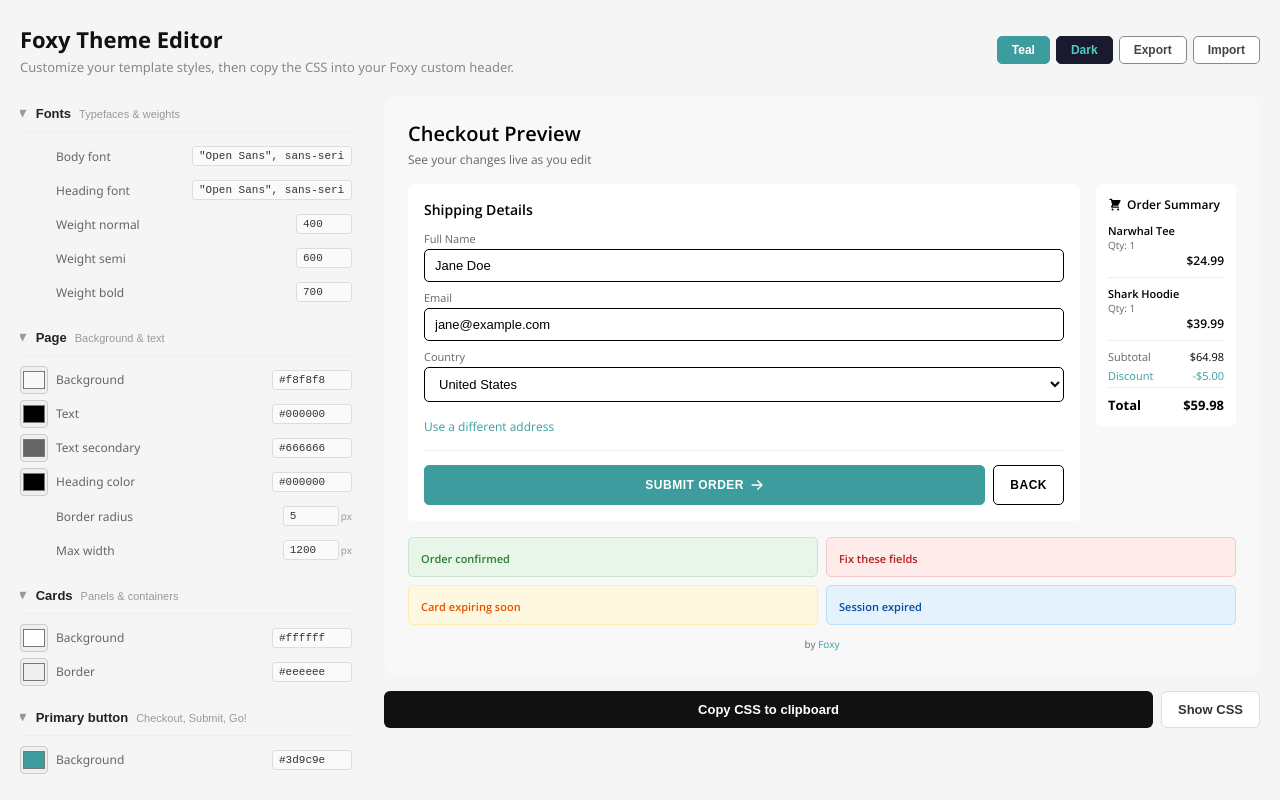
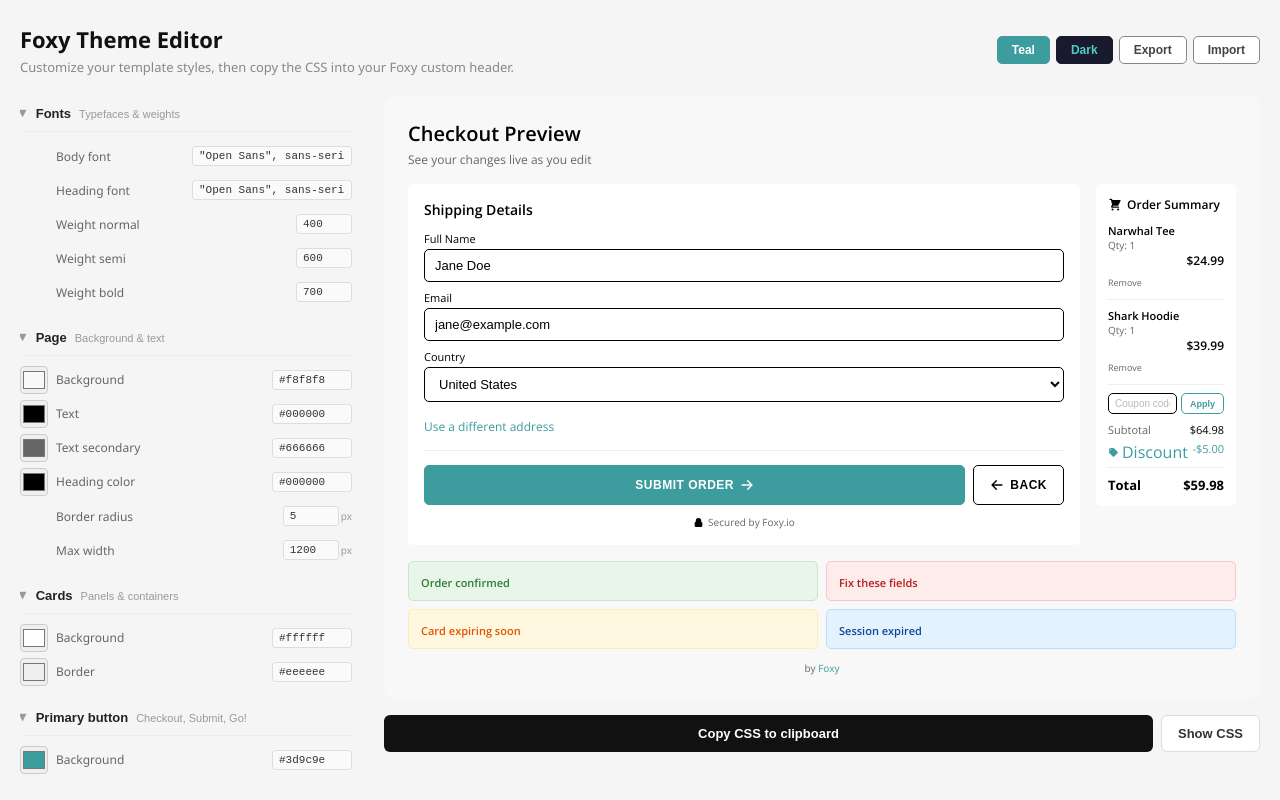
Before and after one commit to jesusmpds/foxy-theme-builder, a Next.js app: page / in a window 1280 px wide. Built offline with nearby package versions, Linux system fonts and the light colour scheme.

Commit message:
Enhance preview component with new styles and functionality for buttons, icons, and coupon input

```diff
--- a/foxy-theme-editor.module.css
+++ b/foxy-theme-editor.module.css
@@ -403,12 +403,26 @@
   background: var(--sec-bg);
   color: var(--sec-label);
   border-color: var(--sec-border);
+  display: inline-flex;
+  align-items: center;
+  justify-content: center;
+  gap: 6px;
 }
 
 .previewSecondaryBtn:hover {
   background: var(--sec-hover-bg);
   color: var(--sec-hover-label);
   border-color: var(--sec-hover-border);
+}
+
+/* Icon color switches on secondary button hover (matches production) */
+.previewSecondaryBtn .previewIcon {
+  fill: var(--icon-color);
+  transition: fill 0.2s ease;
+}
+
+.previewSecondaryBtn:hover .previewIcon {
+  fill: var(--icon-on-btn);
 }
 
 .previewSidebar {
@@ -516,6 +530,76 @@
 }
 
 /* ==========================================
+   8b. PREVIEW — Remove links, helper text,
+       coupon entry, small icons
+   ========================================== */
+
+.previewRemoveLink {
+  font-size: 9px;
+  text-decoration: none;
+  transition: color 0.15s;
+}
+
+.previewRemoveLink:hover {
+  color: var(--link-color);
+  text-decoration: underline;
+}
+
+.previewHelperText {
+  display: flex;
+  align-items: center;
+  justify-content: center;
+  gap: 4px;
+  margin-top: 10px;
+  font-size: 10px;
+}
+
+.previewIconSmall {
+  width: 11px;
+  height: 11px;
+  flex-shrink: 0;
+}
+
+.previewCouponRow {
+  display: flex;
+  gap: 4px;
+  margin-top: 8px;
+  margin-bottom: 8px;
+}
+
+.previewCouponInput {
+  flex: 1;
+  min-width: 0;
+  font-size: 10px;
+  padding: 4px 6px;
+  border-style: solid;
+  border-width: 1px;
+  outline: none;
+  box-sizing: border-box;
+}
+
+.previewCouponInput::placeholder {
+  opacity: 0.5;
+}
+
+.previewCouponBtn {
+  font-size: 9px;
+  font-weight: 600;
+  padding: 4px 8px;
+  background: transparent;
+  border-style: solid;
+  border-width: 1px;
+  cursor: pointer;
+  white-space: nowrap;
+}
+
+.previewDiscountRow {
+  display: flex;
+  align-items: center;
+  gap: 3px;
+}
+
+/* ==========================================
    9. CODE OUTPUT
    ========================================== */
 
--- a/foxy-theme-editor_1.jsx
+++ b/foxy-theme-editor_1.jsx
@@ -348,16 +348,18 @@ function Preview({ t }) {
         "--sec-hover-border": t.buttonSecondaryHoverBorder,
         "--input-focus": t.inputFocus,
         "--input-focus-ring": `${t.inputFocus}26`,
+        "--icon-color": t.iconColor,
         "--icon-on-btn": t.iconColorOnButton,
+        "--link-color": t.linkColor,
       }}
     >
       <div
         className={styles.previewHeading}
-        style={{ color: t.pageHeadingColor, fontFamily: t.fontHeading }}
+        style={{ color: t.pageHeadingColor, fontFamily: t.fontHeading, fontWeight: t.fontWeightSemi }}
       >
         Checkout Preview
       </div>
-      <div className={styles.previewSubheading} style={{ color: t.pageTextSecondary }}>
+      <div className={styles.previewSubheading} style={{ color: t.pageTextSecondary, fontWeight: t.fontWeightNormal }}>
         See your changes live as you edit
       </div>
 
@@ -366,13 +368,13 @@ function Preview({ t }) {
           <div className={styles.previewCard}>
             <div
               className={styles.previewCardHeading}
-              style={{ color: t.pageHeadingColor, fontFamily: t.fontHeading }}
+              style={{ color: t.pageHeadingColor, fontFamily: t.fontHeading, fontWeight: t.fontWeightSemi }}
             >
               Shipping Details
             </div>
 
             <div className={styles.previewFieldGroup}>
-              <label className={styles.previewFieldLabel} style={{ color: t.pageTextSecondary }}>
+              <label className={styles.previewFieldLabel} style={{ color: t.pageText }}>
                 Full Name
               </label>
               <input
@@ -389,7 +391,7 @@ function Preview({ t }) {
             </div>
 
             <div className={styles.previewFieldGroup}>
-              <label className={styles.previewFieldLabel} style={{ color: t.pageTextSecondary }}>
+              <label className={styles.previewFieldLabel} style={{ color: t.pageText }}>
                 Email
               </label>
               <input
@@ -407,7 +409,7 @@ function Preview({ t }) {
             </div>
 
             <div style={{ marginBottom: 12 }}>
-              <label className={styles.previewFieldLabel} style={{ color: t.pageTextSecondary }}>
+              <label className={styles.previewFieldLabel} style={{ color: t.pageText }}>
                 Country
               </label>
               <select
@@ -448,8 +450,22 @@ function Preview({ t }) {
                 className={styles.previewSecondaryBtn}
                 style={{ borderRadius: r, height: bh }}
               >
+                <svg
+                  className={styles.previewIcon}
+                  viewBox="0 0 20 20"
+                  aria-hidden="true"
+                >
+                  <path d="M9.707 16.707a1 1 0 01-1.414 0l-6-6a1 1 0 010-1.414l6-6a1 1 0 011.414 1.414L5.414 9H17a1 1 0 110 2H5.414l4.293 4.293a1 1 0 010 1.414z" />
+                </svg>
                 Back
               </button>
+            </div>
+
+            <div className={styles.previewHelperText} style={{ color: t.pageTextSecondary }}>
+              <svg className={styles.previewIconSmall} viewBox="0 0 20 20" fill={t.iconColor} aria-hidden="true">
+                <path d="M5 9V7a5 5 0 0110 0v2a2 2 0 012 2v5a2 2 0 01-2 2H5a2 2 0 01-2-2v-5a2 2 0 012-2zm8-2v2H7V7a3 3 0 016 0z" />
+              </svg>
+              Secured by Foxy.io
             </div>
           </div>
         </div>
@@ -460,7 +476,7 @@ function Preview({ t }) {
         >
           <div
             className={styles.previewSidebarHeading}
-            style={{ color: t.pageHeadingColor, fontFamily: t.fontHeading }}
+            style={{ color: t.pageHeadingColor, fontFamily: t.fontHeading, fontWeight: t.fontWeightSemi }}
           >
             <svg
               className={styles.previewIcon}
@@ -481,7 +497,7 @@ function Preview({ t }) {
               className={styles.previewLineItem}
               style={{ borderBottomColor: t.cardBorder }}
             >
-              <div className={styles.previewItemName} style={{ color: t.pageText }}>
+              <div className={styles.previewItemName} style={{ color: t.pageText, fontWeight: t.fontWeightSemi }}>
                 {name}
               </div>
               <div className={styles.previewItemQty} style={{ color: t.pageTextSecondary }}>
@@ -490,8 +506,37 @@ function Preview({ t }) {
               <div className={styles.previewItemPrice} style={{ color: t.pageText }}>
                 {price}
               </div>
+              <a
+                href="#"
+                onClick={e => e.preventDefault()}
+                className={styles.previewRemoveLink}
+                style={{ color: t.pageTextSecondary }}
+              >
+                Remove
+              </a>
             </div>
           ))}
+
+          <div className={styles.previewCouponRow}>
+            <input
+              className={styles.previewCouponInput}
+              placeholder="Coupon code"
+              readOnly
+              style={{
+                background: t.inputBackground,
+                color: t.inputText,
+                borderColor: t.inputBorder,
+                borderRadius: r,
+              }}
+            />
+            <button
+              className={styles.previewCouponBtn}
+              style={{ color: t.discountColor, borderColor: t.discountColor, borderRadius: r }}
+            >
+              Apply
+            </button>
+          </div>
+
           <div className={styles.previewSummaryRow}>
             <span className={styles.previewSummaryLabel} style={{ color: t.pageTextSecondary }}>
               Subtotal
@@ -501,7 +546,10 @@ function Preview({ t }) {
             </span>
           </div>
           <div className={styles.previewSummaryRow}>
-            <span className={styles.previewSummaryLabel} style={{ color: t.discountColor }}>
+            <span className={styles.previewDiscountRow} style={{ color: t.discountColor }}>
+              <svg className={styles.previewIconSmall} viewBox="0 0 20 20" fill={t.discountColor} aria-hidden="true">
+                <path d="M17.707 9.293a1 1 0 010 1.414l-7 7a1 1 0 01-1.414 0l-7-7A.997.997 0 012 10V5a3 3 0 013-3h5c.256 0 .512.098.707.293l7 7zM5 6a1 1 0 100-2 1 1 0 000 2z" />
+              </svg>
               Discount
             </span>
             <span className={styles.previewSummaryValue} style={{ color: t.discountColor }}>
@@ -509,10 +557,10 @@ function Preview({ t }) {
             </span>
           </div>
           <div className={styles.previewTotalRow} style={{ borderTopColor: t.cardBorder }}>
-            <span className={styles.previewTotalLabel} style={{ color: t.pageText }}>
+            <span className={styles.previewTotalLabel} style={{ color: t.pageText, fontWeight: t.fontWeightBold }}>
               Total
             </span>
-            <span className={styles.previewTotalValue} style={{ color: t.pageText }}>
+            <span className={styles.previewTotalValue} style={{ color: t.pageText, fontWeight: t.fontWeightBold }}>
               $59.98
             </span>
           </div>
```
